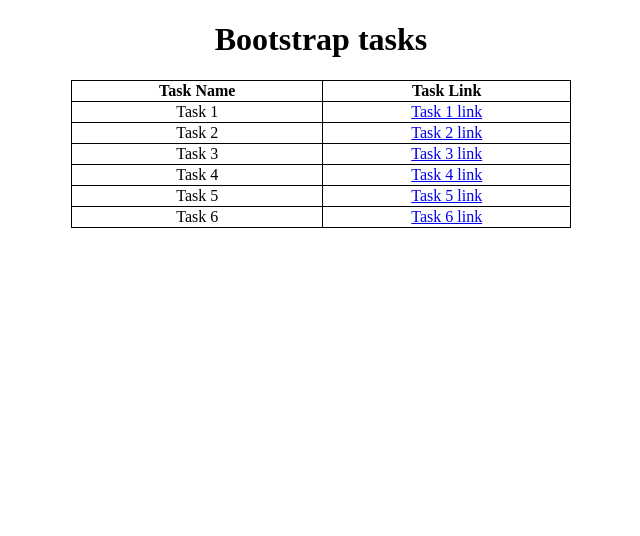
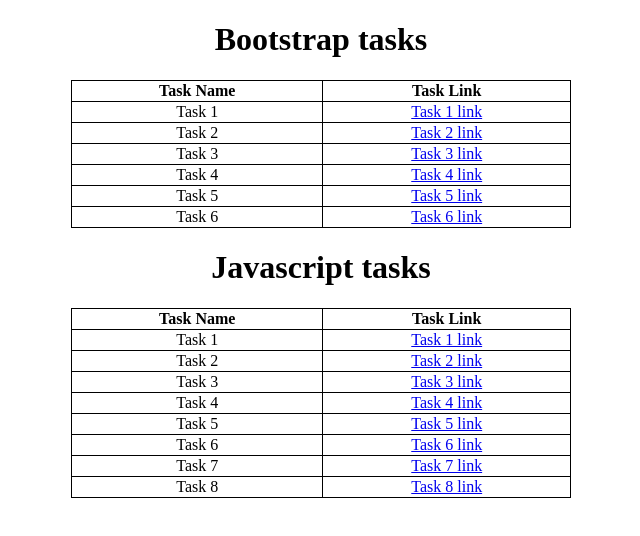
Before and after one commit to Atharva-M1/MERN-Bootstrap-Javascript, a plain HTML site: page index.html in a window 1280 px wide. Shown: the whole page, without its empty margins (319-959 px from the left). Drawn offline with Linux system fonts and the light colour scheme.

Commit message:
Add files via upload

```diff
--- a/index.html
+++ b/index.html
@@ -53,5 +53,45 @@
         <td><a href="Bootstrap_task6.html">Task 6 link</a></td>
       </tr>
     </table>
+
+    <h1>Javascript tasks</h1>
+    <table>
+      <tr>
+        <th>Task Name</th>
+        <th>Task Link</th>
+      </tr>
+      <tr>
+        <td>Task 1</td>
+        <td><a href="Javascript_task1.html">Task 1 link</a></td>
+      </tr>
+      <tr>
+        <td>Task 2</td>
+        <td><a href="Javascript_task2.html">Task 2 link</a></td>
+      </tr>
+      <tr>
+        <td>Task 3</td>
+        <td><a href="Javascript_task3.html">Task 3 link</a></td>
+      </tr>
+      <tr>
+        <td>Task 4</td>
+        <td><a href="Javascript_task4.html">Task 4 link</a></td>
+      </tr>
+      <tr>
+        <td>Task 5</td>
+        <td><a href="Javascript_task5.html">Task 5 link</a></td>
+      </tr>
+      <tr>
+        <td>Task 6</td>
+        <td><a href="Javascript_task6.html">Task 6 link</a></td>
+      </tr>
+      <tr>
+        <td>Task 7</td>
+        <td><a href="Javascript_task7.html">Task 7 link</a></td>
+      </tr>
+      <tr>
+        <td>Task 8</td>
+        <td><a href="Javascript_task8.html">Task 8 link</a></td>
+      </tr>
+    </table>
   </body>
 </html>
```
Also changed, not shown: Javascript_task1.html (added, +33 -0 lines).
